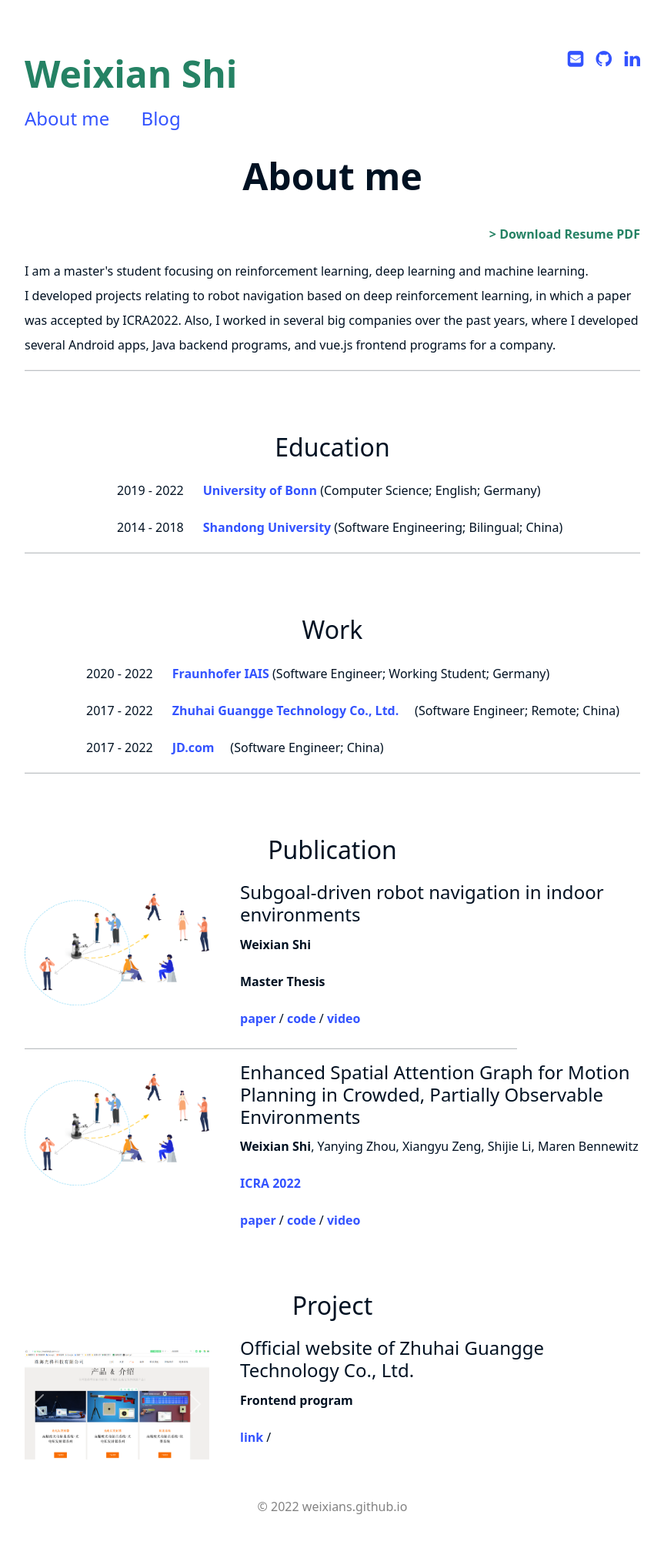
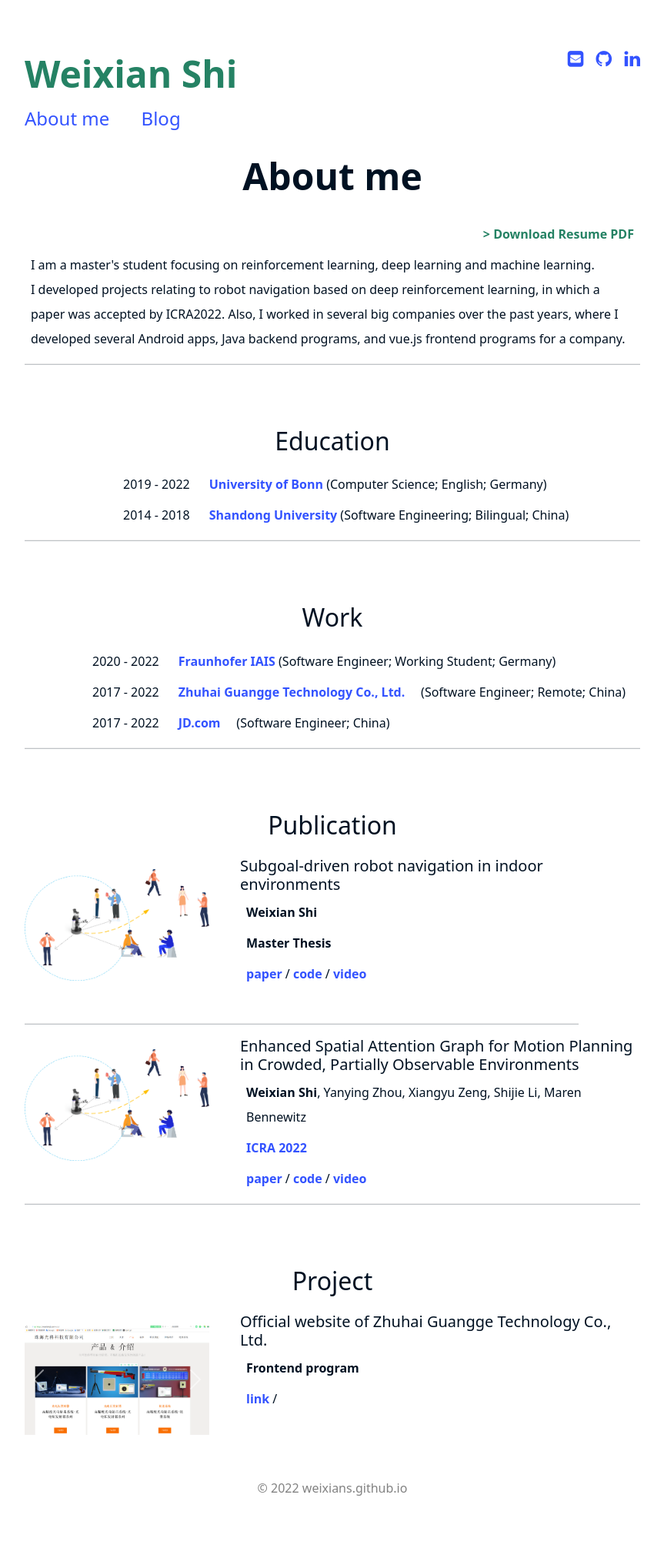
Before and after one commit to weixians/weixians.github.io, a Jekyll site: the page built from about_me.html, in a window 1280 px wide. Shown: the whole page at 77% size, without its empty margins (208-1071 px from the left). Built offline with Jekyll 4.4.1, drawn with Linux system fonts in a browser that asks for light colours; after the commit the page ends 2009 px from its top, so only the background shows below that.

Commit message:
change content

```diff
--- a/about_me.html
+++ b/about_me.html
@@ -10,6 +10,7 @@
         }
 
         hr.item-divider {
+            padding-left: 10%;
             text-align: center;
             width: 80%;
         }
@@ -83,7 +84,7 @@
             <img src="/assets/img/paper_esa.png" alt="">
         </div>
         <div style="width:65%; height:auto; float:left; display:inline; margin-left: 5%">
-            <h4 style="text-align: left">Subgoal-driven robot navigation in indoor environments</h4>
+            <h5 style="text-align: left">Subgoal-driven robot navigation in indoor environments</h5>
             <p style="text-align: left"><b>Weixian Shi</b></p>
             <p><b>Master Thesis</b></p>
             <p>
@@ -100,9 +101,9 @@
             <img src="/assets/img/paper_esa.png" alt="">
         </div>
         <div style="width:65%; height:auto; float:left; display:inline; margin-left: 5%">
-            <h4 style="text-align: left">
+            <h5 style="text-align: left">
                 Enhanced Spatial Attention Graph for Motion Planning in Crowded, Partially Observable Environments
-            </h4>
+            </h5>
             <p style="text-align: left"><b>Weixian Shi</b>, Yanying Zhou, Xiangyu Zeng, Shijie Li, Maren Bennewitz </p>
             <p><a href="https://ieeexplore.ieee.org/abstract/document/9812322" target="_blank"><b>ICRA 2022</b></a></p>
             <p>
@@ -146,7 +147,7 @@
             </div>
         </div>
         <div style="width:65%; height:auto; float:left; display:inline; margin-left: 5%">
-            <h4 style="text-align: left">Official website of Zhuhai Guangge Technology Co., Ltd.</h4>
+            <h5 style="text-align: left">Official website of Zhuhai Guangge Technology Co., Ltd.</h5>
             <p><b>Frontend program</b></p>
             <p>
                 <span><a href="https://monisheji.com" target="_blank">link</a></span> /
--- a/assets/css/main.css
+++ b/assets/css/main.css
@@ -15,6 +15,10 @@
 
 a :hover {
     text-decoration: underline !important;
+}
+
+p {
+    margin: 8px !important;
 }
 
 p, ul, ol, dl {
```
